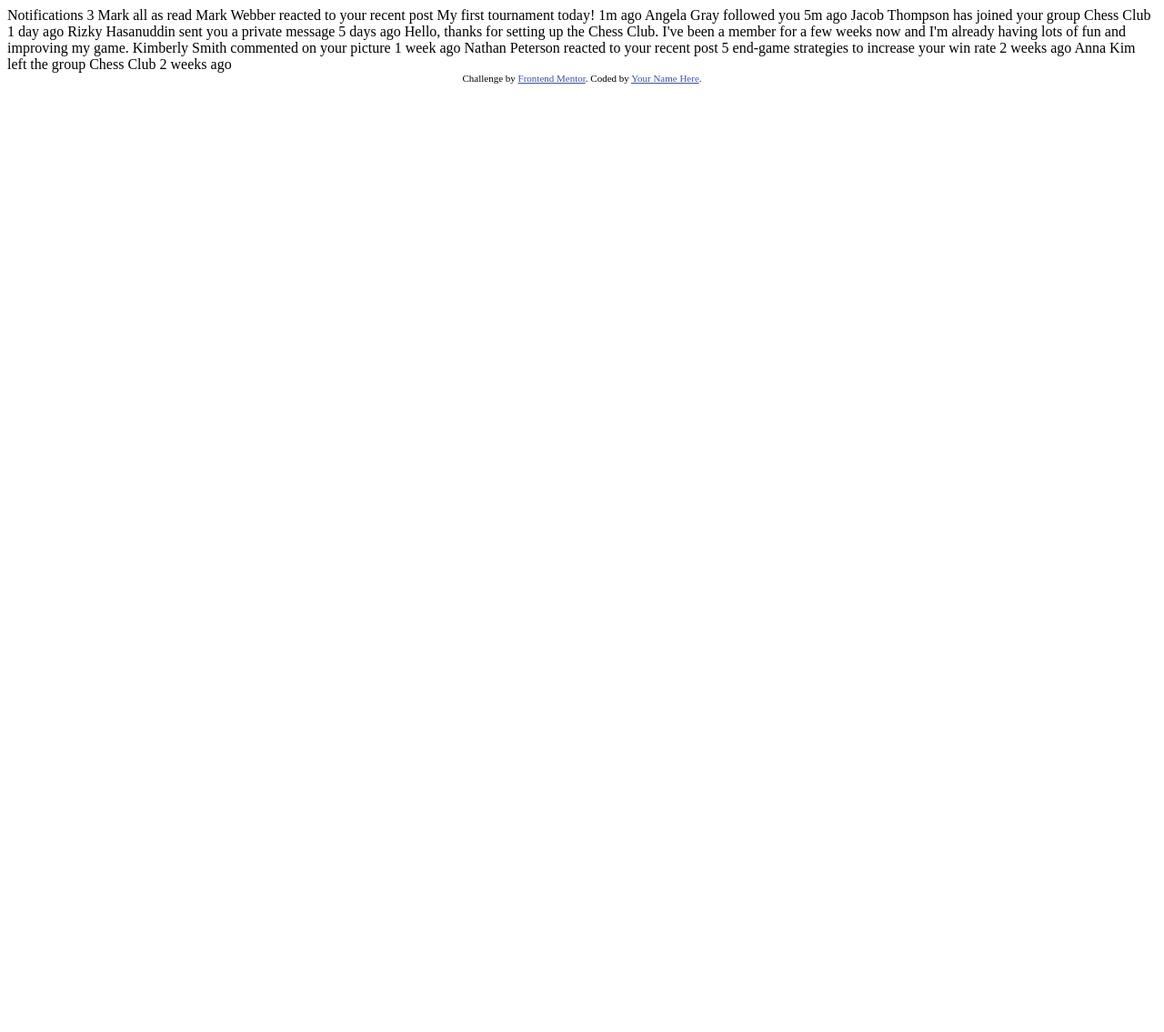
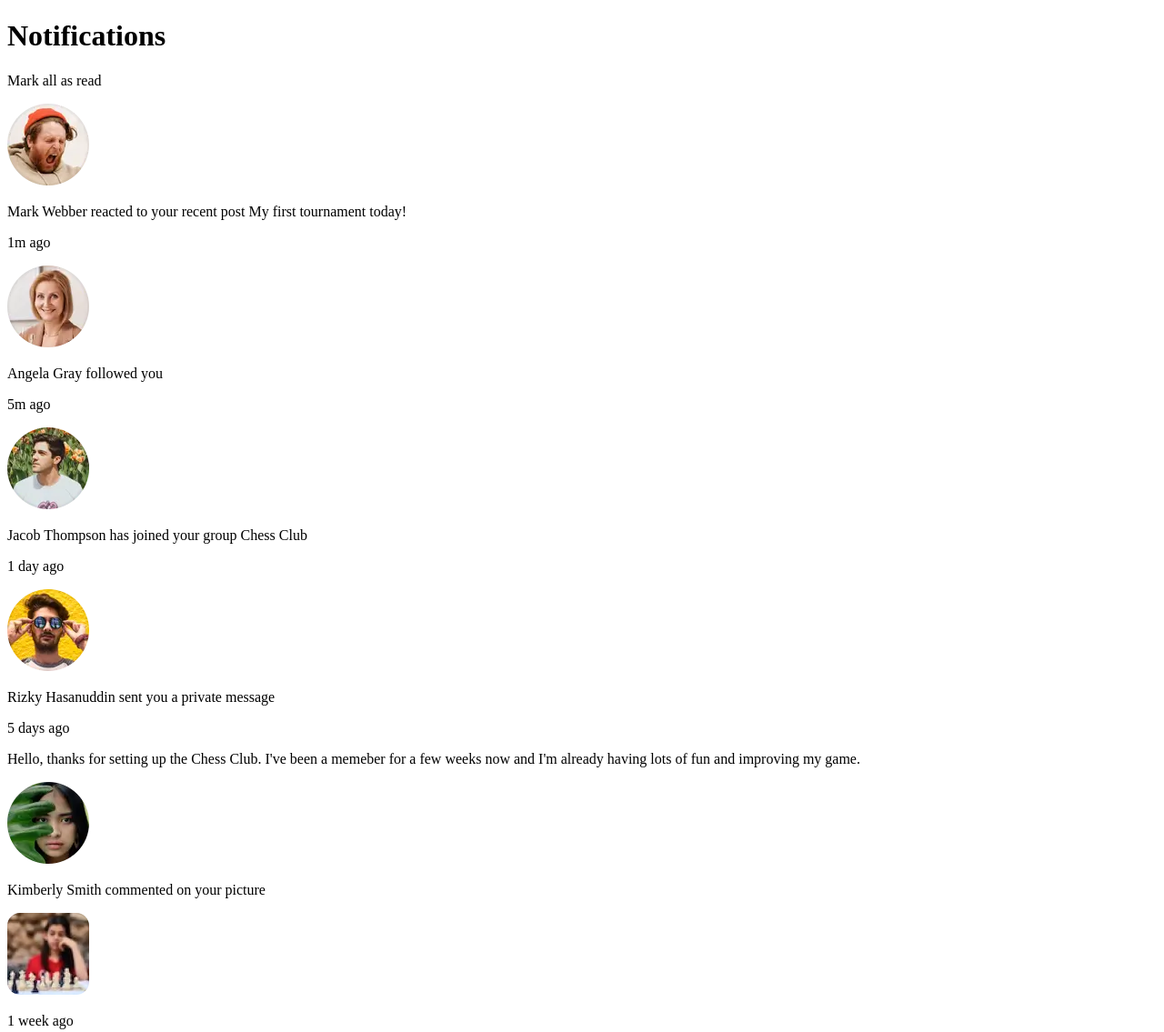
Before and after one commit to qod-dante/Notifications-Page-by-qod-dante, a plain HTML site: page index.html in a window 1280 px wide. Shown: the top 1135 px of the page at 91% size. Before the commit the page ends 800 px from the top, so only its background shows below. Drawn offline with Linux system fonts and the light colour scheme.

Commit message:
HTML Structure Completed

```diff
--- a/index.html
+++ b/index.html
@@ -2,50 +2,78 @@
 <html lang="en">
 <head>
   <meta charset="UTF-8">
-  <meta name="viewport" content="width=device-width, initial-scale=1.0"> <!-- displays site properly based on user's device -->
-
+  <meta name="viewport" content="width=device-width, initial-scale=1.0">
+  <link rel="preconnect" href="https://fonts.gstatic.com">
   <link rel="icon" type="image/png" sizes="32x32" href="./images/favicon-32x32.png">
-
   <title>Frontend Mentor | Notifications page</title>
-
-  <!-- Feel free to remove these styles or customise in your own stylesheet 👍 -->
-  <style>
-    .attribution { font-size: 11px; text-align: center; }
-    .attribution a { color: hsl(228, 45%, 44%); }
-  </style>
 </head>
 <body>
-
-  Notifications 3
-
-  Mark all as read
-
-  Mark Webber reacted to your recent post My first tournament today!
-  1m ago
-
-  Angela Gray followed you
-  5m ago
-
-  Jacob Thompson has joined your group Chess Club
-  1 day ago
-
-  Rizky Hasanuddin sent you a private message
-  5 days ago
-  Hello, thanks for setting up the Chess Club. I've been a member for a few weeks now and
-  I'm already having lots of fun and improving my game.
-
-  Kimberly Smith commented on your picture
-  1 week ago
-
-  Nathan Peterson reacted to your recent post 5 end-game strategies to increase your win rate
-  2 weeks ago
-
-  Anna Kim left the group Chess Club
-  2 weeks ago
-
-  <div class="attribution">
-    Challenge by <a href="https://www.frontendmentor.io?ref=challenge" target="_blank">Frontend Mentor</a>.
-    Coded by <a href="#">Your Name Here</a>.
-  </div>
+  <header>
+    <div class="header-and-number">
+      <h1>Notifications</h1>
+      <p><span id="notification-counter"></span></p>
+    </div>
+    <p><span id>Mark all as read</span></p>
+  </header>
+  <main>
+    <div class="main-child main-ch1 unread-msg">
+      <img src="./assets/images/avatar-mark-webber.webp"
+           alt="User Avatar"
+           class="avatar" />
+      <p><span class="at-username">Mark Webber</span> reacted to your recent post <span class="post-ref">My first tournament today!</span> <span class="unread-indicator"></span></p>
+      <p><span class="time-posted">1m ago</span></p>
+    </div>
+    <div class="main-child main-ch2 unread-msg">
+      <img src="./assets/images/avatar-angela-gray.webp"
+           alt="User Avatar"
+           class="avatar" />
+      <p><span class="at-username">Angela Gray</span> followed you <span class="unread-indicator"></span></p>
+      <p><span class="time-posted">5m ago</span></p>
+    </div>
+    <div class="main-child main-ch3 unread-msg">
+      <img src="./assets/images/avatar-jacob-thompson.webp"
+           alt="User Avatar"
+           class="avatar" />
+      <p><span class="at-username">Jacob Thompson</span> has joined your group <span class="group-name">Chess Club</span> <span class="unread-indicator"></span></p>
+      <p><span class="time-posted">1 day ago</span></p>
+    </div>
+    <div class="main-child main-ch4 read-msg">
+      <img src="./assets/images/avatar-rizky-hasanuddin.webp"
+           alt="User Avatar"
+           class="avatar" />
+      <p><span class="at-username">Rizky Hasanuddin</span> sent you a private message</p>
+      <p><span class="time-posted">5 days ago</span></p>
+      <p class="private-msg">Hello, thanks for setting up the Chess Club. I've been a memeber for a few weeks now and I'm already having lots of fun and improving my game.</p>
+    </div>
+    <div class="main-child main-ch5 read-msg">
+      <img src="./assets/images/avatar-kimberly-smith.webp"
+           alt="User Avatar"
+           class="avatar" />
+      <p><span class="at-username">Kimberly Smith</span> commented on your picture</p>
+      <img src="./assets/images/image-chess.webp"
+           alt="Posted image"
+           class="chess-img" />
+      <p><span class="time-posted">1 week ago</span></p>
+    </div>
+    <div class="main-child main-ch6 read-msg">
+      <img src="./assets/images/avatar-nathan-peterson.webp"
+           alt="User image"
+           class="avatar" />
+      <p><span class="at-username">Nathan Peterson</span> reacted to your recent post <span class="post-ref">5 end-game strategies to increase your win rate</span></p>
+      <p><span class="time-posted">2 weeks ago</span></p>
+    </div>
+    <div class="main-child main-ch7 read-msg">
+      <img src="./assets/images/avatar-anna-kim.webp"
+           alt="User image"
+           class="avatar" />
+      <p><span class="at-username">Anna Kim</span> left the group <span class="group-name">Chess Club</span></p>
+      <p><span class="time-posted">2 weeks ago</span></p>
+    </div>
+  </main>
+  <footer class="attribution">
+    <p>Challenge by <a href="https://www.frontendmentor.io?ref=challenge" target="_blank">Frontend Mentor</a>.
+    Coded by <a href="https://github.com/qod-dante/">qod-dante</a>.
+    </p>
+  </footer>
 </body>
 </html>
--- /dev/null
+++ b/styles/main.css
@@ -0,0 +1,8 @@
+* {
+    padding: 0;
+    margin: 0;
+    font-family: "Plus Jakarta Sans", sans-serif;
+    box-sizing: border-box;
+    text-decoration: none;
+    list-style-type: none;
+}
```
Also changed, not shown: scripts/mainScript.js (added).
